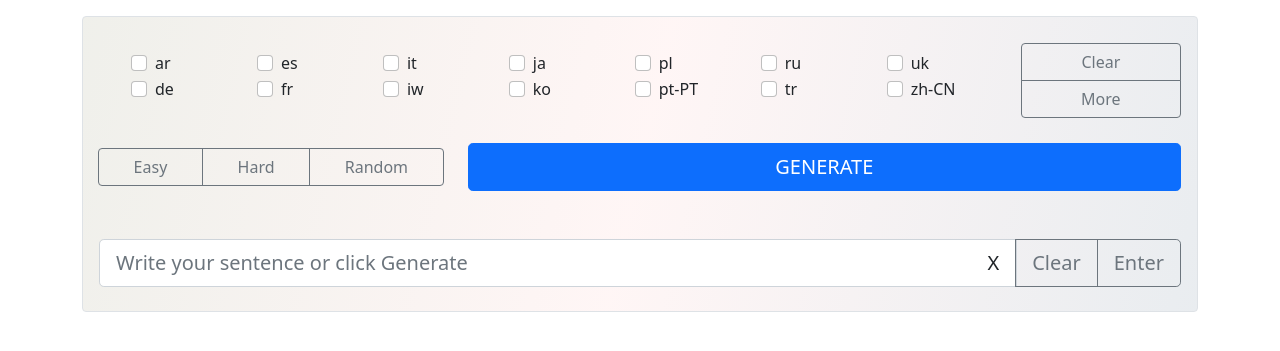
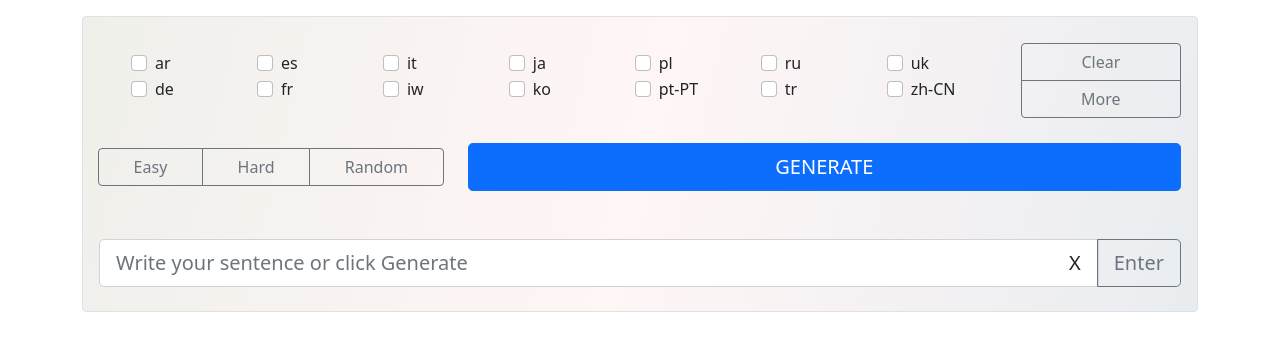
Before and after one commit to nieczuje/multiple-translator, a Flask app: page / in a window 1280 px wide. Shown: the top 351 px of the page. Run offline with Flask 2, Linux system fonts and the light colour scheme; some libraries are stand-ins or nearby versions.

Commit message:
clear input

```diff
--- a/static/css/styles.css
+++ b/static/css/styles.css
@@ -34,3 +34,8 @@ ul.short {
 .test {
   background-color: red;
 }
+
+#clear_text {
+  margin-left: -47px;
+  z-index: 100;
+}
--- a/templates/index.html
+++ b/templates/index.html
@@ -175,17 +175,14 @@
                 aria-describedby="inputGroup-sizing-lg"
                 placeholder="Write your sentence or click Generate"
                 value="{{content_sentence | safe}}"
+                id="input_text"
               />
-              <button
-                type="button"
-                class="btn bg-transparent"
-                style="margin-left: -47px; z-index: 100"
-              >
+              <button type="button" class="btn bg-transparent" id="clear_text">
                 X
               </button>
-              <button class="btn btn-outline-secondary" type="button">
+              <!-- <button class="btn btn-outline-secondary" type="button">
                 Clear
-              </button>
+              </button> -->
               <button class="btn btn-outline-secondary" type="button">
                 Enter
               </button>
@@ -203,10 +200,22 @@
     </div>
 
     <script>
+      // uncheck checkboxes
       $("#unchk").click(function () {
+        console.log("w");
         $('input[type="checkbox"]').each(function () {
           $(this).attr("checked", false);
         });
+      });
+      // // clear input at the beginning
+      // $(document).ready(function () {
+      //   console.log("a");
+      //   $("#input_text").val("");
+      // });
+      // clear input
+      $("#clear_text").click(function () {
+        $("#input_text").val("");
+        console.log("s");
       });
     </script>
 
```
